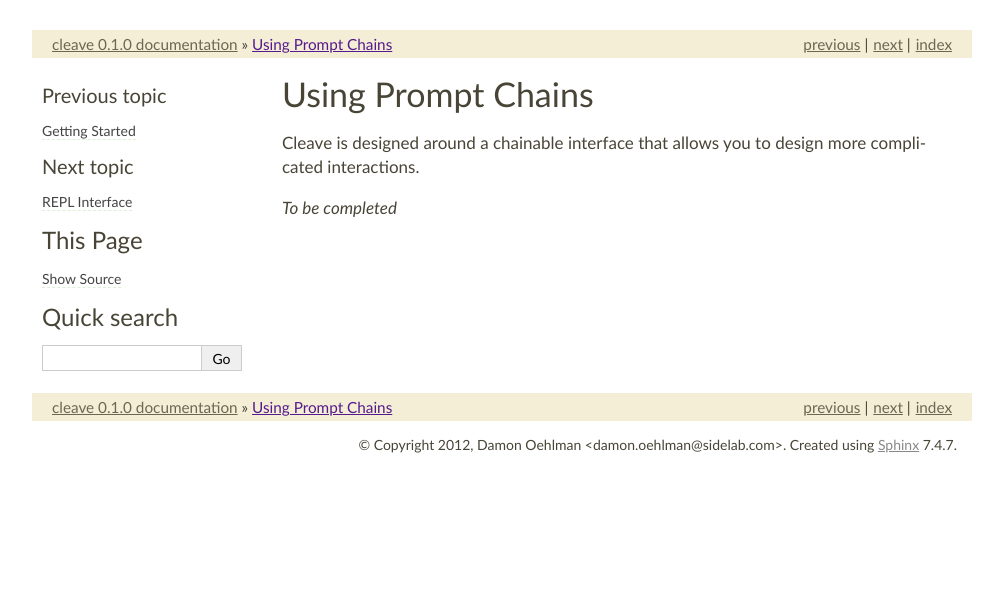
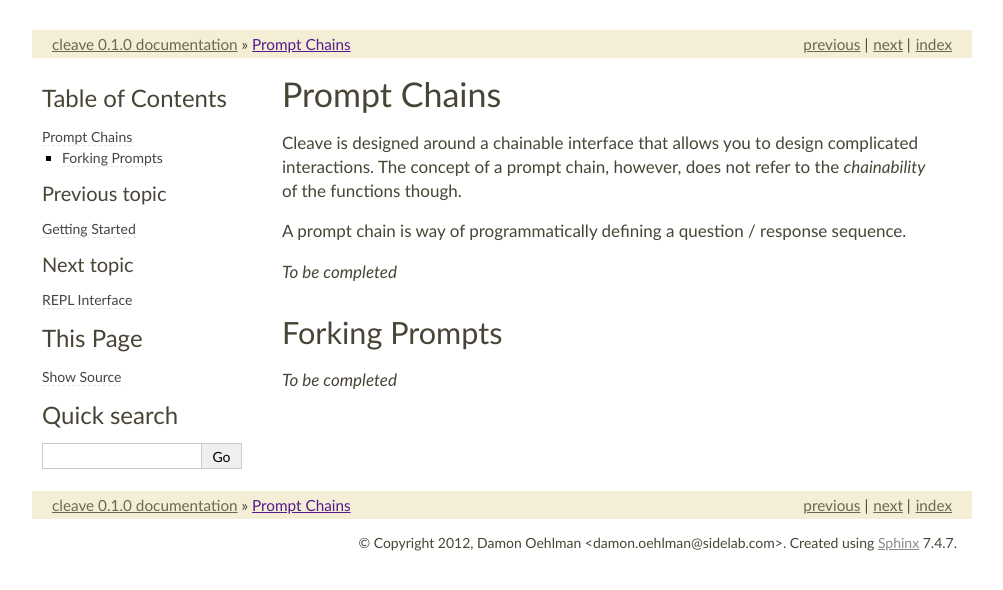
Before and after one commit to DamonOehlman/climate, a Sphinx documentation site: the page built from docs/prompt-chains.rst, in a window 1280 px wide. Shown: the top 590 px of the page, without its empty margins (138-1141 px from the left). Built offline with Sphinx 7.4.7, drawn with Linux system fonts in a browser that asks for light colours.

```diff
--- a/docs/index.rst
+++ b/docs/index.rst
@@ -1,6 +1,7 @@
 .. include:: ../README.rst
 
-Contents:
+Contents
+========
 
 .. toctree::
     :maxdepth: 2
--- a/docs/prompt-chains.rst
+++ b/docs/prompt-chains.rst
@@ -1,7 +1,18 @@
-===================
-Using Prompt Chains
-===================
+.. _prompt-chains:
 
-Cleave is designed around a chainable interface that allows you to design more complicated interactions.
+=============
+Prompt Chains
+=============
+
+Cleave is designed around a chainable interface that allows you to design  complicated interactions.  The concept of a prompt chain, however, does not refer to the *chainability* of the functions though.
+
+A prompt chain is way of programmatically defining a question / response sequence.
 
 *To be completed*
+
+.. _prompt-forking:
+
+Forking Prompts
+===============
+
+*To be completed*
```
Also changed, not shown: docs/repl.rst (+25 -1 lines), 4 other files.
